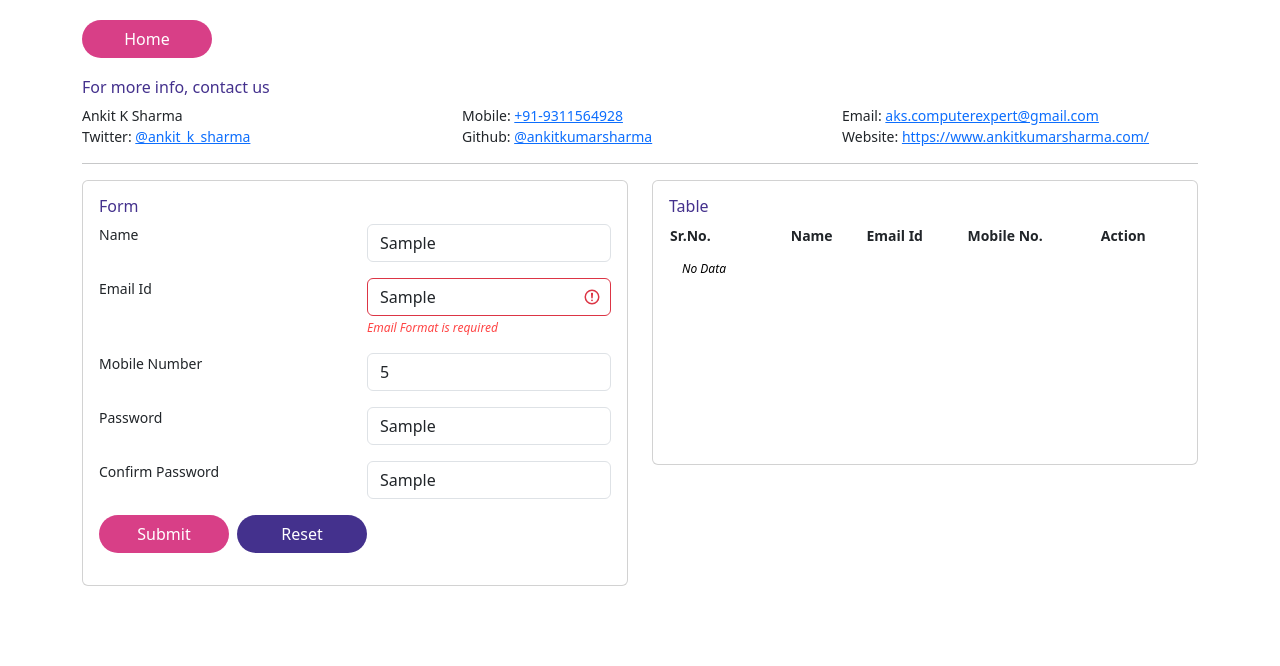
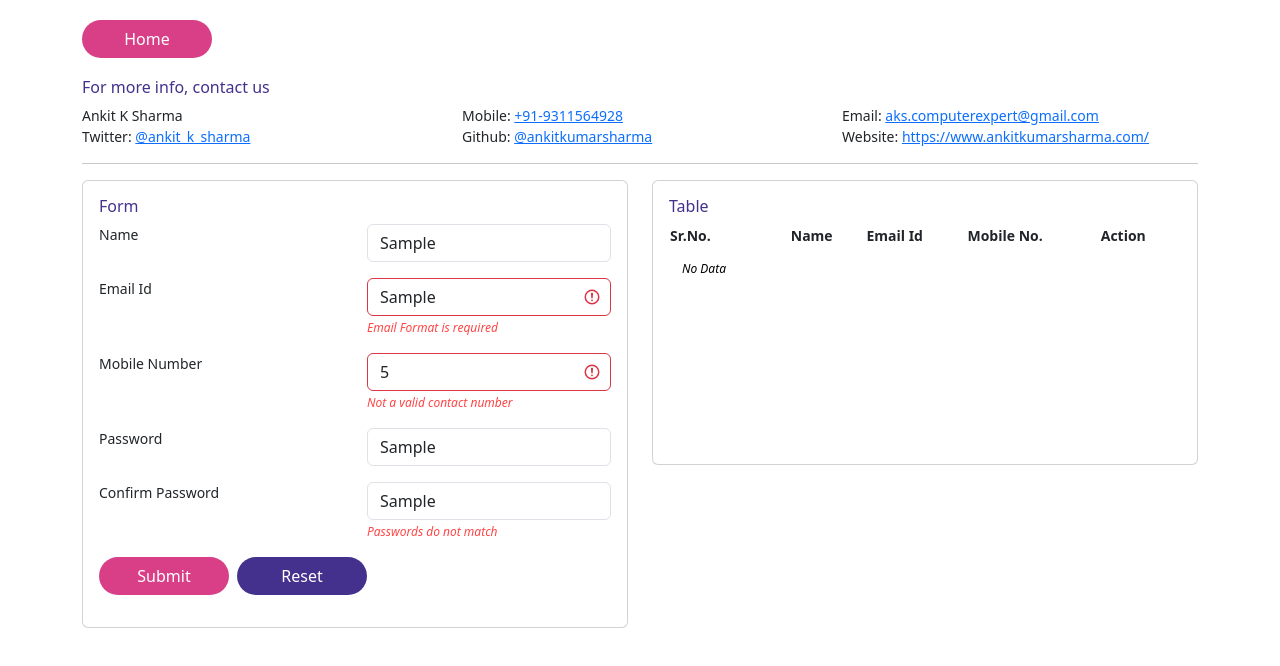
Before and after one commit to ankitkumarsharma/angular-mini-projects, an Angular app in the folder reactive-form-crud/: page / in a window 1280 px wide. Both pictures are taken after typing "Sample", "Sample", "5", "Sample", "Sample" into the empty fields and a click on the button "Submit". Shown: the top 666 px of the page. Built offline with nearby package versions, Linux system fonts and the light colour scheme.

Commit message:
add custom validator in reactive form

```diff
--- a/reactive-form-crud/src/app/reactive-form-crud/core/reactive-form-crud.constant.ts
+++ b/reactive-form-crud/src/app/reactive-form-crud/core/reactive-form-crud.constant.ts
@@ -0,0 +1,3 @@
+export const REGX_PATTERN = {
+    mobileNumberValidation: '^[0-9]{10,10}$'
+}
--- a/reactive-form-crud/src/app/reactive-form-crud/reactive-form-crud.component.html
+++ b/reactive-form-crud/src/app/reactive-form-crud/reactive-form-crud.component.html
@@ -45,6 +45,9 @@
                                 @if (getMobileRequiredError()) {
                                 <span class="error">{{requiredErrorDescription('Mobile Number')}}</span>
                                 }
+                                @if (getMobilePatternError()) {
+                                <span class="error">Not a valid contact number</span>
+                                }
                             </div>
                             }
                         </div>
@@ -74,6 +77,9 @@
                                 <span class="error">{{requiredErrorDescription('Confirm Password')}}</span>
                                 }
                             </div>
+                            }
+                            @if (getConfirmPasswordNotMatchError()) {
+                            <span class="error">Passwords do not match</span>
                             }
                         </div>
                     </div>
--- a/reactive-form-crud/src/app/reactive-form-crud/reactive-form-crud.component.scss
+++ b/reactive-form-crud/src/app/reactive-form-crud/reactive-form-crud.component.scss
@@ -7,8 +7,10 @@
         width: 100%;
         tr{
           td{
-            padding: 5px;
+              padding: 5px;
             ul{
+              padding: 0px;
+              margin: 0px;
               li{
                 a{
                   cursor: pointer;
--- a/reactive-form-crud/src/app/reactive-form-crud/reactive-form-crud.component.ts
+++ b/reactive-form-crud/src/app/reactive-form-crud/reactive-form-crud.component.ts
@@ -1,8 +1,9 @@
 import { Component } from '@angular/core';
 import { CommonModule } from '@angular/common';
-import { FormControl, FormGroup, ReactiveFormsModule, Validators } from '@angular/forms';
+import { AbstractControl, FormControl, FormGroup, ReactiveFormsModule, ValidatorFn, Validators } from '@angular/forms';
 import { ToastrModule } from 'ngx-toastr';
 import { ProfileFormValueModel } from './core/reactive-form-crud.models';
+import { REGX_PATTERN } from './core/reactive-form-crud.constant';
 
 @Component({
   selector: 'app-reactive-form-crud',
@@ -12,13 +13,16 @@ import { ProfileFormValueModel } from './core/reactive-form-crud.models';
   styleUrl: './reactive-form-crud.component.scss'
 })
 export class ReactiveFormCrudComponent {
+  mobileNumberValidation: string = REGX_PATTERN.mobileNumberValidation;
   profileForm = new FormGroup({
     name: new FormControl('', Validators.required),
-    mobile: new FormControl('', Validators.required),
+    mobile: new FormControl('', [Validators.required, Validators.pattern(this.mobileNumberValidation)]),
     email: new FormControl('', [Validators.required, Validators.email]),
     password: new FormControl('', Validators.required),
     confirmPassword: new FormControl('', Validators.required),
-  });
+  },
+    { validators: this.confirmPasswordValidator('password', 'confirmPassword') }
+  );
 
   submitted!: boolean;
   tableData: ProfileFormValueModel[] = [];
@@ -49,6 +53,9 @@ export class ReactiveFormCrudComponent {
   getMobileRequiredError() {
     return this.submitted && this.profileForm.controls.mobile.hasError('required');
   }
+  getMobilePatternError() {
+    return this.submitted && this.profileForm.controls.mobile.hasError('pattern');
+  }
   // password error methods
   getPasswordError() {
     return this.submitted && this.profileForm.controls.password.errors
@@ -62,6 +69,18 @@ export class ReactiveFormCrudComponent {
   }
   getConfirmPasswordRequiredError() {
     return this.submitted && this.profileForm.controls.confirmPassword.hasError('required');
+  }
+  getConfirmPasswordNotMatchError() {
+    return this.submitted && this.profileForm.hasError('passwordNoMatch');
+  }
+  confirmPasswordValidator(password: string, confirmPassword: string): ValidatorFn {
+    return (abstractControl: AbstractControl) => {
+      const control = abstractControl.get(password);
+      const matchingControl = abstractControl.get(confirmPassword);
+      return control === matchingControl
+        ? null
+        : { passwordNoMatch: true };
+    }
   }
   // required message label
   requiredErrorDescription(label: string) {
```
